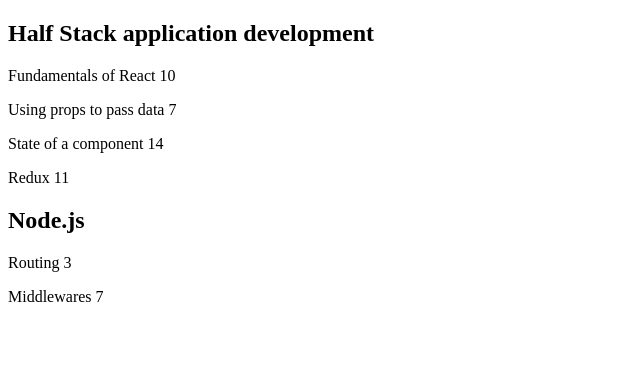
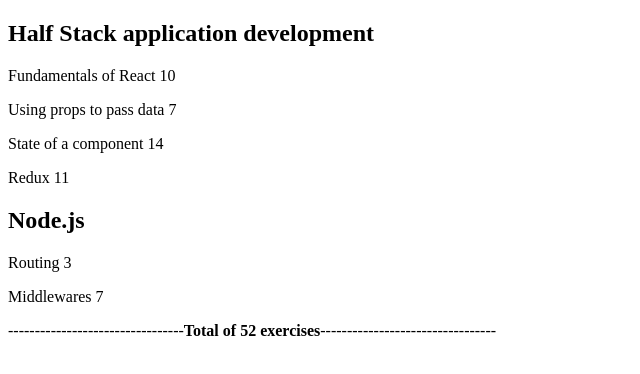
Before and after one commit to kremlevmax/fullstack-open-2022, a React (Create React App) app in the folder part3/: page / in a window 1280 px wide. Shown: the top 374 px of the page, without its empty margins (0-640 px from the left). Built offline with nearby package versions, Linux system fonts and the light colour scheme.

Commit message:
2.4: Course information step9

```diff
--- a/part3/src/App.js
+++ b/part3/src/App.js
@@ -8,18 +8,21 @@
     <Course key={coursesData.id} coursesData={coursesData} />
   ));
 
-  const total = coursesData.reduce((totalSum, course) => {
-    const exercises = course.parts.reduce((courseSum, partData) => {
-      return courseSum.exercises + partData.exercises;
+  const allPartsArray = coursesData.reduce((partsArray, course) => {
+    course.parts.forEach((part) => {
+      partsArray.push(part);
     });
-    return totalSum + exercises;
-  });
-  console.log(total);
+    return partsArray;
+  }, []);
+
+  const total = allPartsArray.reduce((totalSum, part) => {
+    return totalSum + part.exercises;
+  }, 0);
 
   return (
     <>
       {courses}
-      {/* <Total total={total} /> */}
+      <Total total={total} />
     </>
   );
 };
--- a/part3/src/components/Total.js
+++ b/part3/src/components/Total.js
@@ -3,7 +3,9 @@
 const Total = ({ total }) => {
   return (
     <>
+      ---------------------------------
       <b>Total of {total} exercises</b>
+      ---------------------------------
     </>
   );
 };
```
